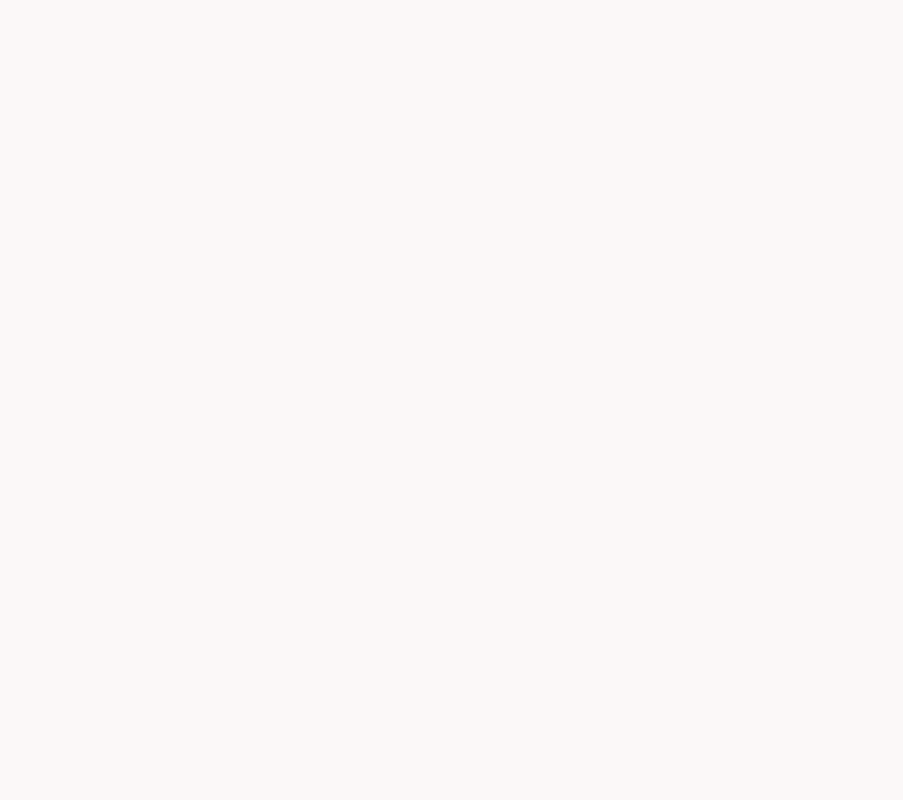
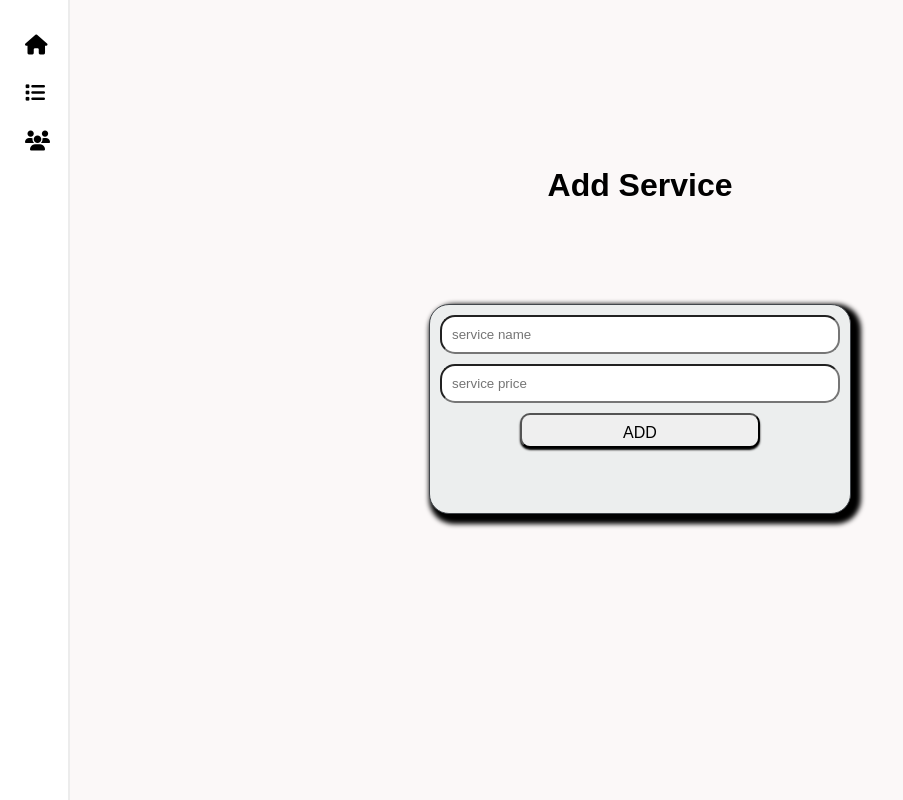
Before and after one commit to sivafastbokz/booking-app-frontend, a React (Create React App) app: page /addservice in a window 1280 px wide. Before the commit this address had no page. Shown: the whole page, without its empty margins (0-903 px from the left). Built offline with nearby package versions, Linux system fonts and the light colour scheme; sample sign-in values are in the browser's storage.

Commit message:
some updates pending

```diff
--- a/public/index.html
+++ b/public/index.html
@@ -24,6 +24,7 @@
       work correctly both with client-side routing and a non-root public URL.
       Learn how to configure a non-root public URL by running `npm run build`.
     -->
+    <link rel='stylesheet' href="https://cdnjs.cloudflare.com/ajax/libs/font-awesome/6.4.0/css/all.min.css">
     <title>Booking App</title>
   </head>
   <body>
--- a/src/App.js
+++ b/src/App.js
@@ -4,6 +4,8 @@ import Service from './component/Service';
 import Login from './component/UserLogin';
 import Appointment from './component/Appointment';
 import Apppointmentdetails from './component/AppoinntmentDetails';
+import AddService from './component/AddService';
+import UserList from './component/UserList';
 import Privateroutes from './privateroutes';
 import{BrowserRouter as Router,Route,Routes} from 'react-router-dom';
 
@@ -17,6 +19,8 @@ function App() {
              <Route path='/servicepage' element={<Service />}></Route>
              <Route path='/appointmentpage' element={<Appointment/>}></Route>
              <Route path='/appointmentdetails' element={<Apppointmentdetails/>}></Route>
+             <Route path='/addservice' element={<AddService/>}></Route>
+             <Route path='/userlist' element={<UserList/>}></Route>
             </Route>
         </Routes>
     </Router>
--- /dev/null
+++ b/src/component/AddService.jsx
@@ -0,0 +1,44 @@
+import React, { useState } from 'react';
+import SideBar from './SideBar';
+import TagReUse from '../reUseComponent/TagReUse';
+import ReUseButton from '../reUseComponent/ReUseButton';
+import axiosClient from '../axiosClient';
+import './addService.css';
+
+
+function AddService(){
+     const[serviceName,setServiceName]=useState('');
+     const[servicePrice,setServicePrice]=useState('');
+     const[error,setError]=useState('');
+
+     const addServcie=async()=>{
+         if(!serviceName || !servicePrice){
+            setError('Please Fill In All The Fields')
+            return;
+         }
+         try {
+            await axiosClient.post('/services',{
+                serviceName:serviceName,
+                serviceCharge:servicePrice
+            })
+         } catch (error) {
+            console.log(error)
+         }
+     }
+
+    return(
+        <React.Fragment>
+        <SideBar/>
+        <TagReUse label='Add Service'/>
+        <form className='addservicefield'>
+           <input type='text' className='input-box' placeholder='service name' onChange={(event)=>setServiceName(event.target.value)}></input>
+           <input type='number' className='input-box' placeholder='service price'onChange={(event)=>setServicePrice(event.target.value)}></input>
+           <ReUseButton className='add-btn' label='ADD' onClick={addServcie}/>
+           <br/>
+           {error&&<small className='error-msg'>{error}</small>}
+        </form>
+        </React.Fragment>
+    )
+}
+
+export default AddService;
--- a/src/component/Service.jsx
+++ b/src/component/Service.jsx
@@ -4,6 +4,7 @@ import axiosClient from '../axiosClient';
 import ReUseButton from '../reUseComponent/ReUseButton';
 import TagReUse from '../reUseComponent/TagReUse';
 import TableReUse from '../reUseComponent/TableReUse';
+import SideBar from './SideBar';
 import './service.css'
 
 const table = ['SERVICE NAME','SERVICE PRICE','ACTION']
@@ -51,6 +52,7 @@ function Service(){
 
     return(
         <React.Fragment>
+           <SideBar/>
           <TagReUse label='SERVICE LIST'/>
           <input type='search' placeholder='search...' className='search-box' value={search} onChange={(event)=>setSearch(event.target.value)}></input>
            <table>
--- /dev/null
+++ b/src/component/SideBar.jsx
@@ -0,0 +1,19 @@
+import React from 'react';
+import { useNavigate } from 'react-router-dom';
+import './sideBar.css';
+
+function SideBar(){
+    const navigate = useNavigate();
+    return(
+         <React.Fragment>
+             <div className='sideBar'>
+                <ul>
+                    <li><button className='icon' title='servicepage' onClick={()=>navigate('/servicepage')}><i class="fa-solid fa-house fa-xl"></i></button></li>
+                    <li><button className='icon' title='AddService' onClick={()=>navigate('/addservice')}><i class="fa-solid fa-list fa-xl"></i></button></li>
+                    <li><button className='icon' title='UserList' onClick={()=>navigate('/userlist')}><i class="fa-solid fa-users fa-xl"></i></button></li>
+                </ul>
+            </div>
+         </React.Fragment>
+    )
+}
+export default SideBar;
--- /dev/null
+++ b/src/component/UserList.jsx
@@ -0,0 +1,14 @@
+import React from 'react';
+import TagReUse from '../reUseComponent/TagReUse';
+import SideBar from './SideBar';
+import './userList.css';
+
+function UserList(){
+    return(
+     <React.Fragment>
+        <SideBar/>
+       <TagReUse label='UserList'/>
+     </React.Fragment>
+    )
+}
+export default UserList;
--- /dev/null
+++ b/src/component/addService.css
@@ -0,0 +1,45 @@
+.addservicefield{
+    background-color: white;
+    border-radius: 20px;
+    box-shadow: 5px 5px 5px 5px black;
+    overflow: hidden;
+    max-width: 100%;
+    margin: auto;
+    margin-top: 16%;
+    height: 210px;
+    background: #eceeee;
+    border: 1px solid #42464b;
+}
+
+.input-box{
+    border-radius: 15px;
+    padding: 10px;
+    width: 400px;
+    margin: 10px;
+    display: flex;
+    justify-content: center;
+    align-items: center;
+    margin-bottom: 10px;
+    padding-bottom: 10px;
+}
+
+.add-btn{
+    width:240px;
+    height:35px;
+    display:block;
+    font-family:Arial, "Helvetica", sans-serif;
+    font-size:16px;
+    text-decoration:none;
+    text-transform:uppercase;
+    text-align:center;
+    margin-left: 90px;
+    padding-top:6px;
+    position:relative;
+    cursor:pointer;
+    border-radius:10px;
+    box-shadow:0px 2px 2px black;
+}
+
+.error-msg{
+    margin-left: 90px;
+}
--- a/src/component/service.css
+++ b/src/component/service.css
@@ -1,8 +1,3 @@
-*{
-    margin: 0;
-    box-sizing: border-box;
-}
-
 table{
     border: 2px solid black;
     margin: auto;
@@ -57,7 +52,7 @@ h1{
     display: flex;
     justify-content: center;
     align-items: center;
-    margin-top: 50px;
+    margin-top: 80px;
 }
 
 .search-box{
--- /dev/null
+++ b/src/component/sideBar.css
@@ -0,0 +1,31 @@
+.sideBar{
+    width: 70px;
+    height: 100%;
+    background:white;
+    border-right: 2px solid #ececec;
+    top: 0;
+    left: 0;
+    position: fixed;
+    padding-top: 20px;
+}
+
+.sideBar ul {
+    display: contents;
+    list-style-type: none;
+    line-height: 3;
+}
+
+.icon{
+    height: 30px;
+    width: auto;
+    margin-left: 10px;
+    cursor: pointer;
+    background: none;
+    border: none;
+    padding: 10px 15px;
+    border-radius: 5px;
+}
+.icon:hover{
+    background-color: gainsboro;
+    transition: .5s;
+}
```
Also changed, not shown: src/component/userList.css (added).
